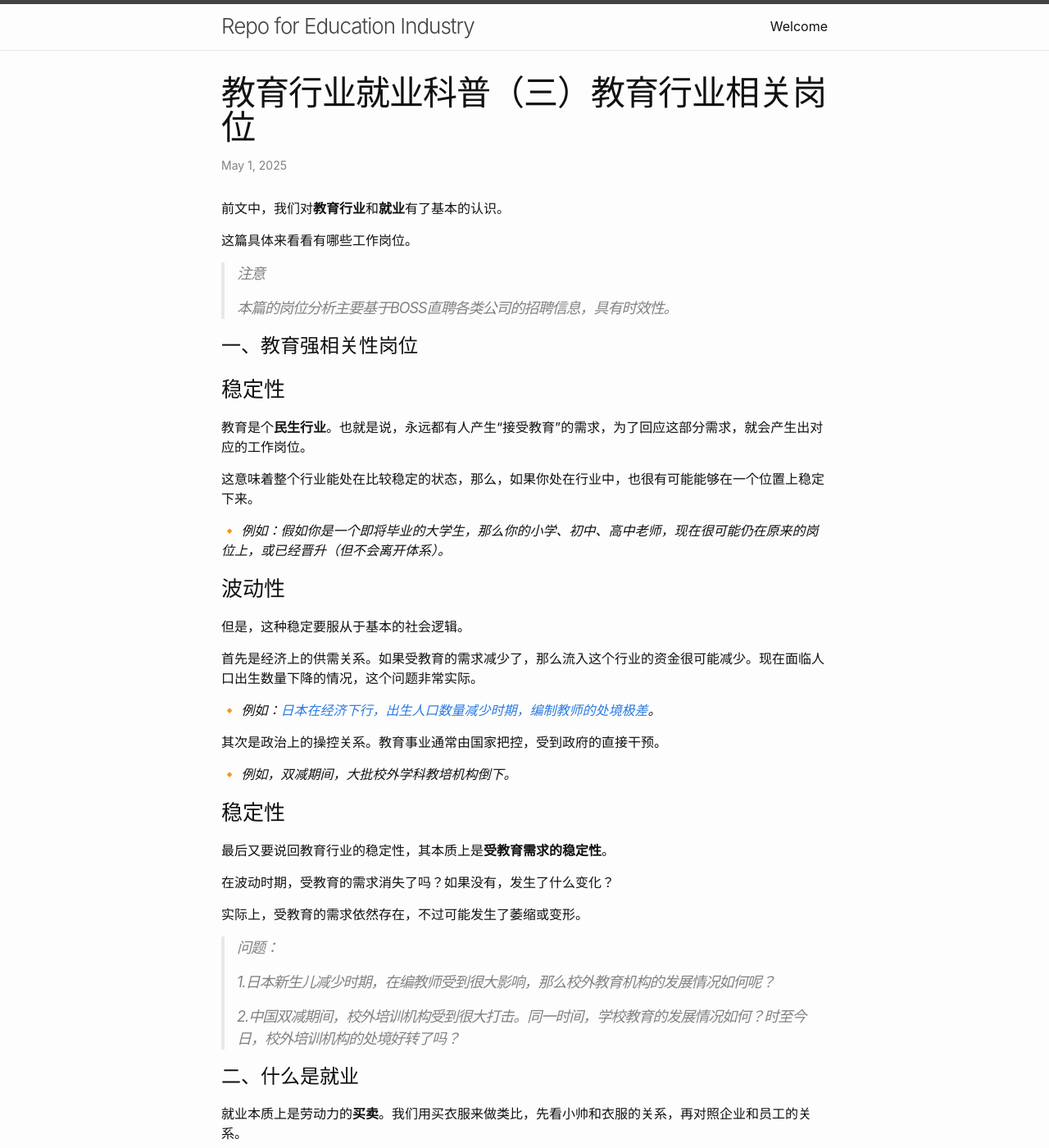
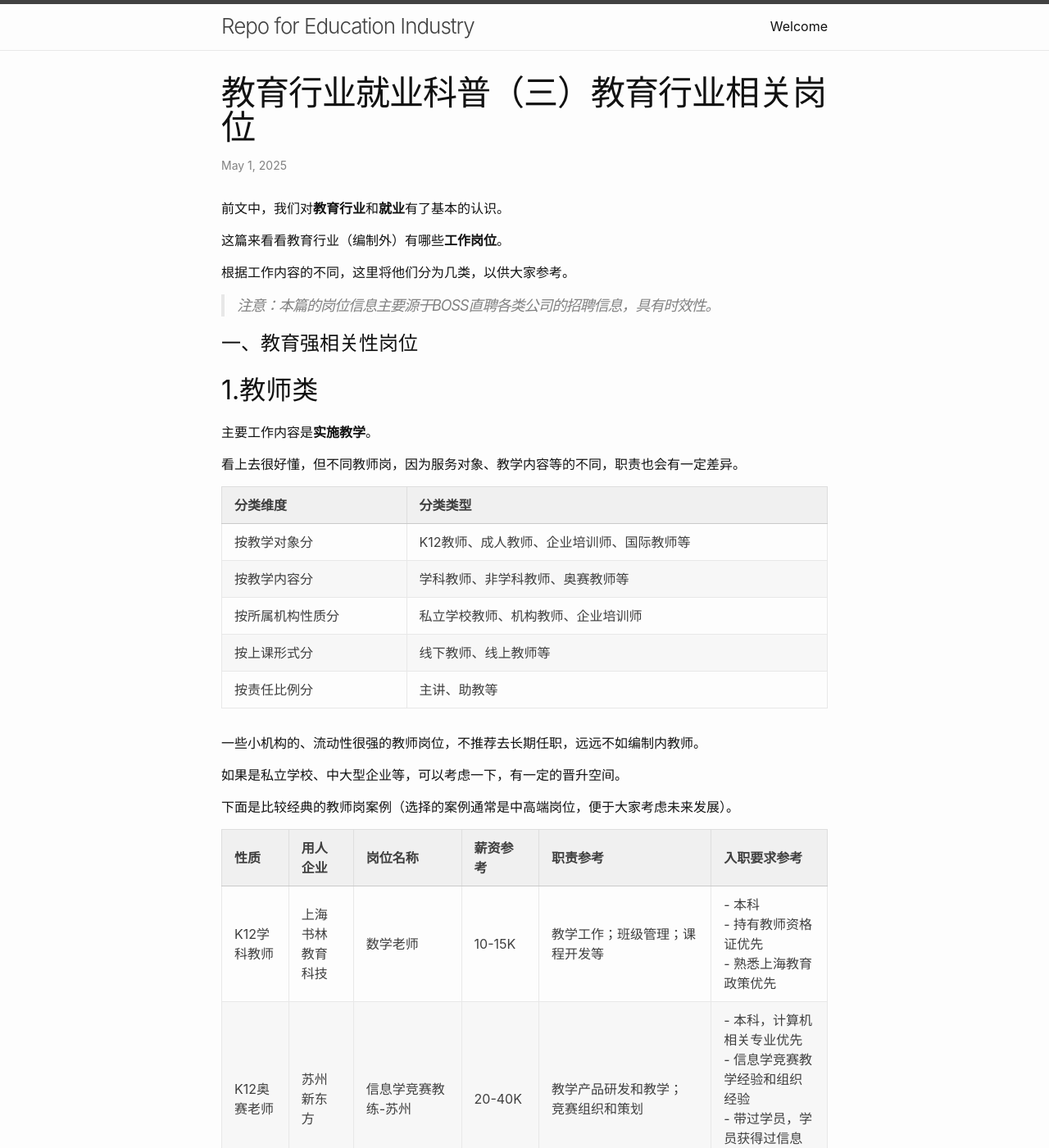
Before and after one commit to broken-ice-ice/Repo-for-Education-Industry, a Jekyll site: the page built from _posts/educationalIndustryCareerGuide/2025-05-01-GetAJobInEduIndustry_3.md, in a window 1280 px wide and 1400 px high. Shown: the whole window at 82% size. Built offline with Jekyll 4.4.1, drawn with Linux system fonts in a browser that asks for light colours; our own code applies the rules of GitHub Pages for plain Markdown files; some of the changed text lies outside the part shown.

Commit message:
Update 2025-05-01-GetAJobInEduIndustry_3.md

```diff
--- a/_posts/educationalIndustryCareerGuide/2025-05-01-GetAJobInEduIndustry_3.md
+++ b/_posts/educationalIndustryCareerGuide/2025-05-01-GetAJobInEduIndustry_3.md
@@ -7,108 +7,49 @@ categories: 教育行业就业科普
 
 前文中，我们对**教育行业**和**就业**有了基本的认识。
 
-这篇具体来看看有哪些工作岗位。
+这篇来看看教育行业（编制外）有哪些**工作岗位**。
 
-> 注意
->
-> 本篇的岗位分析主要基于BOSS直聘各类公司的招聘信息，具有时效性。
+根据工作内容的不同，这里将他们分为几类，以供大家参考。
+
+> 注意：本篇的岗位信息主要源于BOSS直聘各类公司的招聘信息，具有时效性。
 
 # 一、教育强相关性岗位
 
-### 稳定性
+## 1.教师类
 
-教育是个**民生行业**。也就是说，永远都有人产生“接受教育”的需求，为了回应这部分需求，就会产生出对应的工作岗位。
+主要工作内容是**实施教学**。
 
-这意味着整个行业能处在比较稳定的状态，那么，如果你处在行业中，也很有可能能够在一个位置上稳定下来。
+看上去很好懂，但不同教师岗，因为服务对象、教学内容等的不同，职责也会有一定差异。
 
-🔸 *例如：假如你是一个即将毕业的大学生，那么你的小学、初中、高中老师，现在很可能仍在原来的岗位上，或已经晋升（但不会离开体系）。*
+| 分类维度       | 分类类型                           |
+|----------------|------------------------------------|
+| 按教学对象分     | K12教师、成人教师、企业培训师、国际教师等    |
+| 按教学内容分     | 学科教师、非学科教师、奥赛教师等             |
+| 按所属机构性质分 | 私立学校教师、机构教师、企业培训师  |
+| 按上课形式分     | 线下教师、线上教师等               |
+| 按责任比例分     | 主讲、助教等                       |
 
-### 波动性
+一些小机构的、流动性很强的教师岗位，不推荐去长期任职，远远不如编制内教师。
 
-但是，这种稳定要服从于基本的社会逻辑。
+如果是私立学校、中大型企业等，可以考虑一下，有一定的晋升空间。
 
-首先是经济上的供需关系。如果受教育的需求减少了，那么流入这个行业的资金很可能减少。现在面临人口出生数量下降的情况，这个问题非常实际。
-
-🔸 *例如：[日本在经济下行，出生人口数量减少时期，编制教师的处境极差](https://b23.tv/cd8FINV)。*
-
-其次是政治上的操控关系。教育事业通常由国家把控，受到政府的直接干预。
-
-🔸 *例如，双减期间，大批校外学科教培机构倒下。*
-
-### 稳定性
-
-最后又要说回教育行业的稳定性，其本质上是**受教育需求的稳定性**。
-
-在波动时期，受教育的需求消失了吗？如果没有，发生了什么变化？
-
-实际上，受教育的需求依然存在，不过可能发生了萎缩或变形。
-
-> 问题：
->
-> 1.日本新生儿减少时期，在编教师受到很大影响，那么校外教育机构的发展情况如何呢？
->
-> 2.中国双减期间，校外培训机构受到很大打击。同一时间，学校教育的发展情况如何？时至今日，校外培训机构的处境好转了吗？
+下面是比较经典的教师岗案例（选择的案例通常是中高端岗位，便于大家考虑未来发展）。
 
 
-# 二、什么是就业
+| 性质         | 用人企业            | 岗位名称           | 薪资参考 | 职责参考                                                                     | 入职要求参考                            |
+|--------------|--------------------|--------------------|----------|------------------------------------------------------------------------------|-----------------------------------------|
+|K12学科教师 | 上海书林教育科技     | 数学老师            | 10-15K   | 教学工作；班级管理；课程开发等                                                 | - 本科<br>- 持有教师资格证优先<br>- 熟悉上海教育政策优先 |
+|K12奥赛老师 | 苏州新东方           | 信息学竞赛教练-苏州 | 20-40K   | 教学产品研发和教学； 竞赛组织和策划                                            | - 本科，计算机相关专业优先<br>- 信息学竞赛教学经验和组织经验<br> - 带过学员，学员获得过信息学奥林匹克联赛奖项|
+|兼职K12学科教师|上海尚孔教育         |兼职教师            |160-600/2h|授课、课后反馈、沟通家长                                                      | 教学能力、亲和力、有耐心、有责任感|
+|国际教师      |新东方前途          |国际课程教师         |15-30K     |国际课程的教学工作（英语、数学、经济、物理、化学、生物、计算机等方向均可安排）    |- 本科<br> - 托福100/雅思7以上优先<br> - 国际课程教学经验者优先|
+|企业培训      |  上海新南洋昂立教育| 小初语文师训岗位     | 12-18K    |教师招聘、培训；带领教师磨课；参与教研活动等                                  |- 本科<br> - 1年以上教育机构师训经验|
+|兼职线上教师| 掌门1对1            |工作自由+缴纳社保+居家办公（线上教师）    |8-13K   | 线上教学、答疑                                              |有相关教学经验，高中数理化无经验要求|
+|助教        |上海羚至教育科技| 助教                    |8-13K       |监控学员学习情况，与学员、教师、家长沟通和反馈；协助进行学习安排                 |- 本科，考虑优秀大专生<br> - 数学成绩较好，英语四级<br> - 会使用办公软件|
+|私立学校教师|上海民办华盛怀少 |历史老师                |13-16K       |教学                                                                        |- 本科，教育类优先，研究生优先<br> - 有教师资格证|
 
-就业本质上是劳动力的**买卖**。我们用买衣服来做类比，先看小帅和衣服的关系，再对照企业和员工的关系。
-<br><br><br>
-**小帅 = 企业**
-
-**小帅买衣服的需要 = 企业用人需要**
-
-**衣服 = 你（的劳动力）**
-<br><br><br>
-🔸 情景1:小帅快要冻死了，他说快随便来件衣服给我穿吧，质量好不好都行。
-
-企业都快死了，一般就不招人了。
-
-🔸 情景2:小帅有几件衣服穿，但他觉得换洗的频率太高了，最好多买几件。
-
-企业的员工还不太够，需要招纳新的劳动力。
-
-🔸 情景3:小帅有几件衣服穿旧了，不太保暖了，决定处理掉。
-
-裁员。
-
-🔸 情景4:小帅从广州来到北极，发现这里真冷，他急需抗寒防护服。
-
-企业开拓新业务，招聘能力和经验都不错的员工。
-
-🔸 情景5:小帅的穿衣品味越来越高，觉得还是自己最了解自己的尺码，触感等，决定买几件原型，自己在此基础上加工成完整的衣服。
-
-企业招聘管培生、校招生等。
-
-# 三、怎么才能就业
-
-在明确就业是劳动力买卖的基础上，很容易明白，想要就业，让自己的**劳动力质量匹配企业用人需求**即可。
-
-因此，首先应该明确企业用人需求，然后对照着这些需求，对自己进行培养。
-
-了解企业的用人需求就变得比较关键（恰恰是现在高校教育没有的）。
-
-这些需求大致包括能力上的需求、经验上的需求、学历的需求等。
-
-虽然能力的需求是**最本质**的需求，但经验、学历等才是最容易**可视化**的。
-
-> 问题：
->
-> 作为面试官，有两个人来应聘你负责管理的岗位。
->
-> 第一个说话逻辑严密，综合素质很高，学历也还不错。但他没有工作经验，对工作内容了解有限，大概率还要先培养一段时间。
->
-> 第二个没有前者亮眼。但是他做过完全相同的工作，并且工作任务基本上都能完成。
->
-> 1.没有同类工作经验，第一个人一定能做好吗？一定会做的不好吗？他要花多久去适应工作？如果他适应不了你作为直属上级怎么办？
->
-> 2.如果有1个hc（岗位空缺），你会选择谁？如果有2个hc，你会选择谁？如果有3-5个hc呢？
+此外还有其他的细分场景，如外出研学活动教师、婴幼儿家庭育儿师、老年兴趣班教师等，喜欢带孩子的可以结合自己的优势，看一下细分场景有没有喜欢的岗位。
 
 
-无论你觉得自己有能力还是没能力，都可以积极参与一些项目，来让你的能力看起来是**经过验证**的。
+## 2.课程设计/教学内容产出类
 
-# 四、在教育行业就业
-
-在后续的内容中，我们会对教育行业的企业业务进行探讨，理解他们的用人需求，进而明确我们需要的能力&验证方式。
-
-同时，我们也会观察教育企业们到底做出来了什么样的事情，什么样的产品，来形成行业认知。
+主要工作是**产出教学内容**。
```
